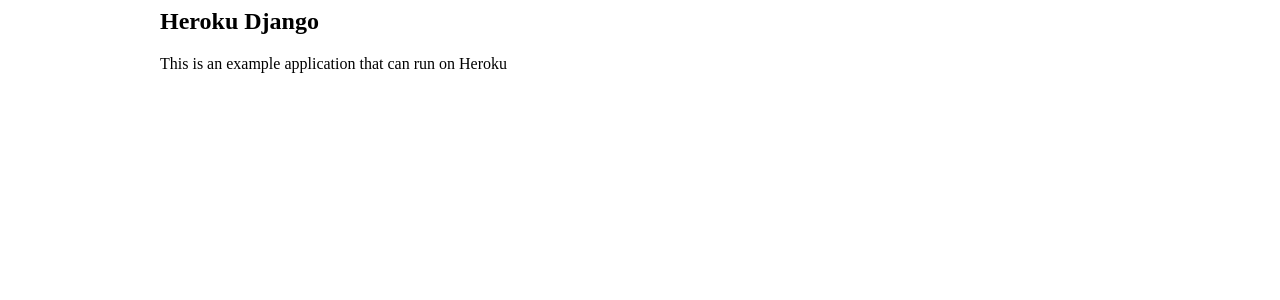
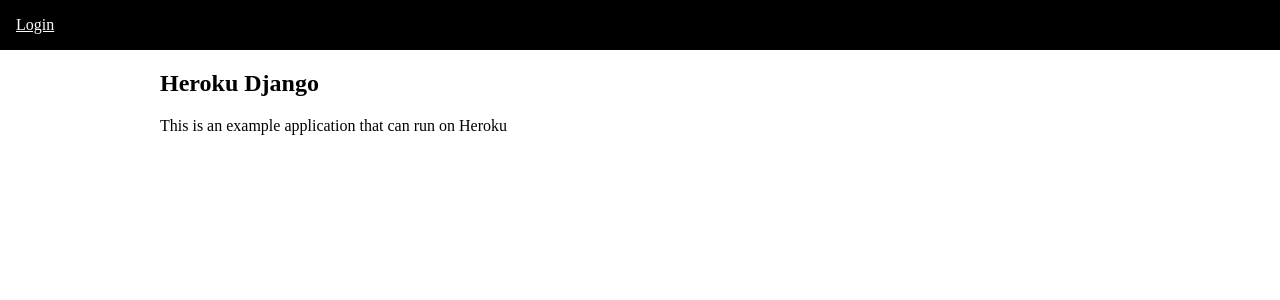
Before and after one commit to treadup/heroku-django, a Python web app: template website/templates/website/index.html in a window 1280 px wide. Shown: the top 300 px of the page. Run offline with Jinja, Linux system fonts and the light colour scheme; the template is opened without the code that fills it, so the values that code supplies are empty.

Commit message:
Add login and logout link in header
Make the header black with white text.

```diff
--- a/website/static/website/website.css
+++ b/website/static/website/website.css
@@ -1,5 +1,20 @@
+html, body {
+    margin: 0px;
+    padding: 0px;
+}
 .content {
     max-width: 60em;
     margin-left: auto;
     margin-right: auto;
 }
+
+header {
+    color: white;
+    background-color: black;
+    width: 100%;
+    padding: 1em;
+}
+
+header a {
+    color: white;
+}
--- a/website/templates/website/base.html
+++ b/website/templates/website/base.html
@@ -4,8 +4,15 @@
         <title>Heroku Django</title>
     </head>
     <body>
-        <div class="content">
+        <header>
+            {% if user.is_authenticated %}
+                <a href="/logout/">Logout</a>
+            {% else %}
+                <a href="/login/">Login</a>
+            {% endif %}
+        </header>
+        <main class="content">
             {% block content %}{% endblock %}
-        </div>
+        </main>
     </body>
 </html>
```
